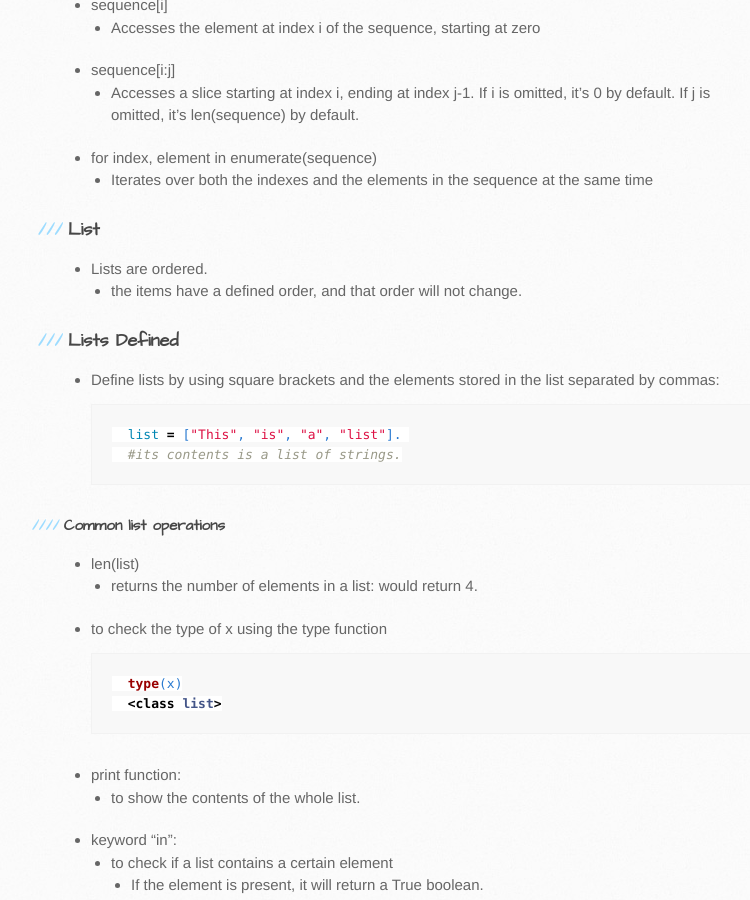
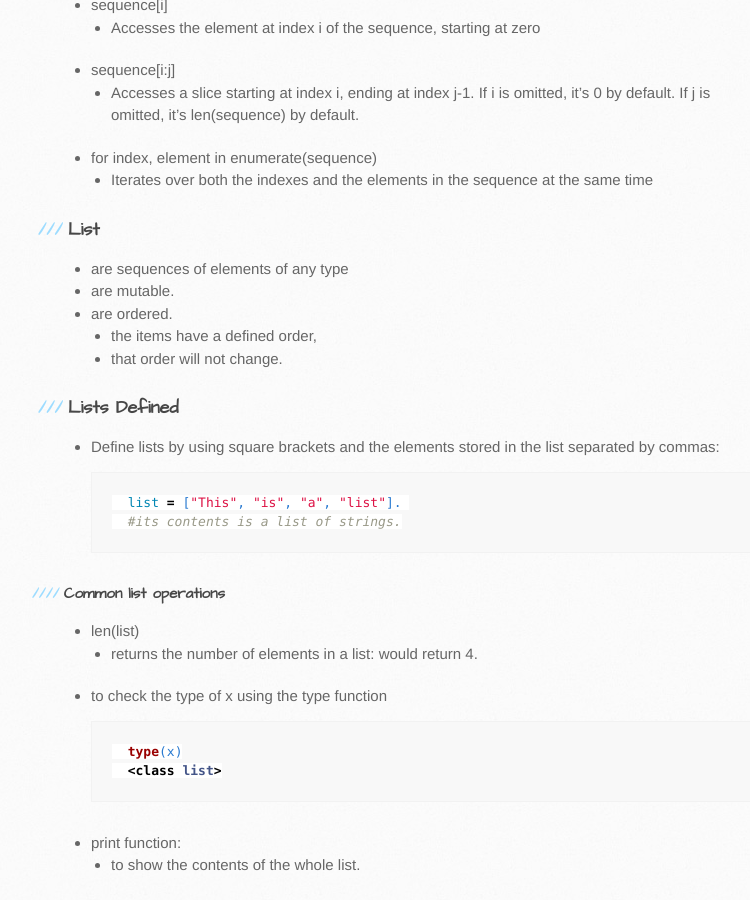
Before and after one commit to trumpfheller/trumpfheller.github.io, a Jekyll site: the page built from python/lists.md, in a window 1280 px wide and 900 px high, scrolled down 1183 px. Shown: the whole window, without its empty margins (89-839 px from the left). Built offline with Jekyll 4.4.1, drawn with Linux system fonts in a browser that asks for light colours.

Commit message:
Update lists.md

```diff
--- a/python/lists.md
+++ b/python/lists.md
@@ -46,8 +46,11 @@ layout: default
     - Iterates over both the indexes and the elements in the sequence at the same time
 
 ### List
-- Lists are ordered.
-    - the items have a defined order, and that order will not change.
+- are sequences of elements of any type
+- are mutable.
+- are ordered.
+    - the items have a defined order,
+    - that order will not change.
 
 ### Lists Defined
 - Define lists by using square brackets and the elements stored in the list separated by commas:
```
